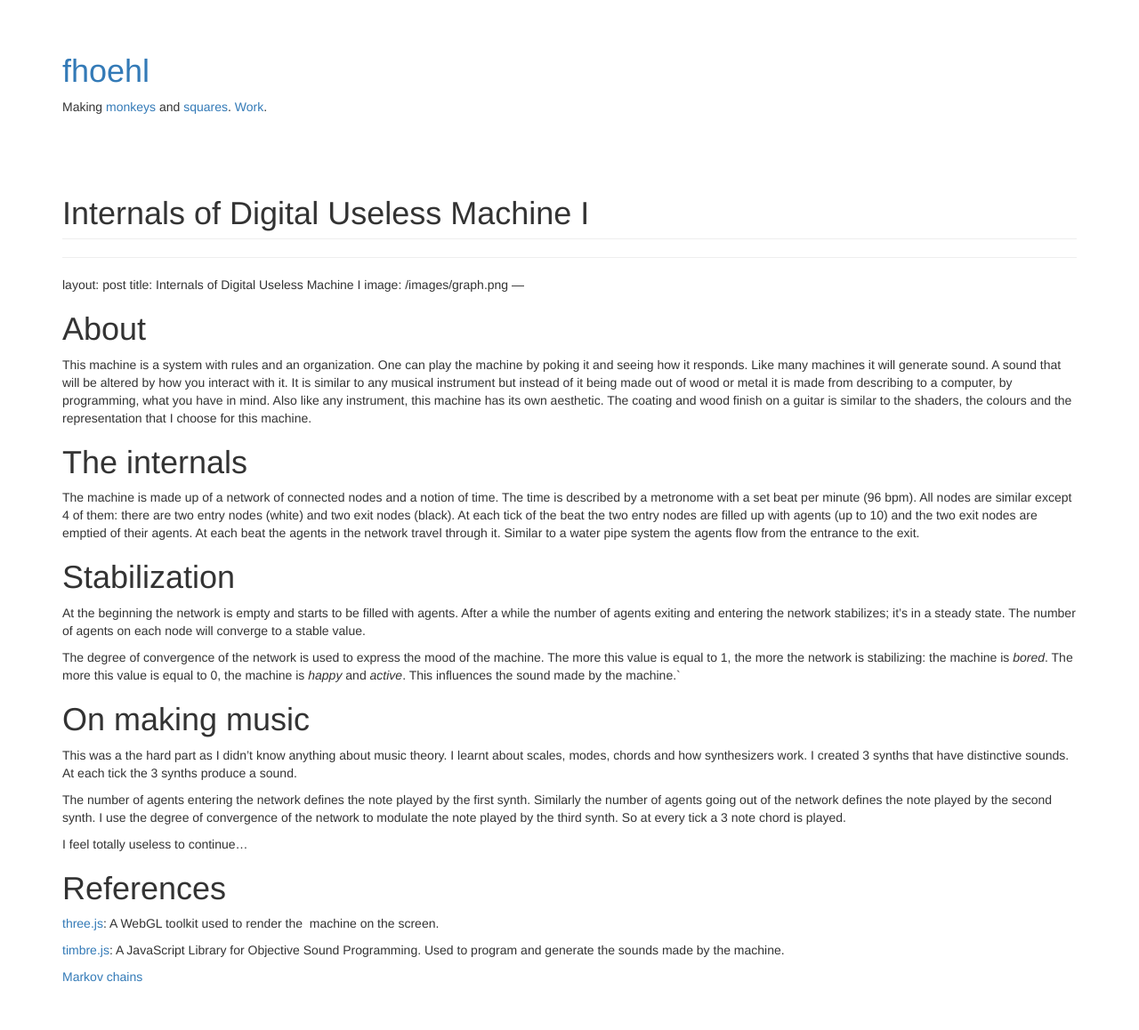
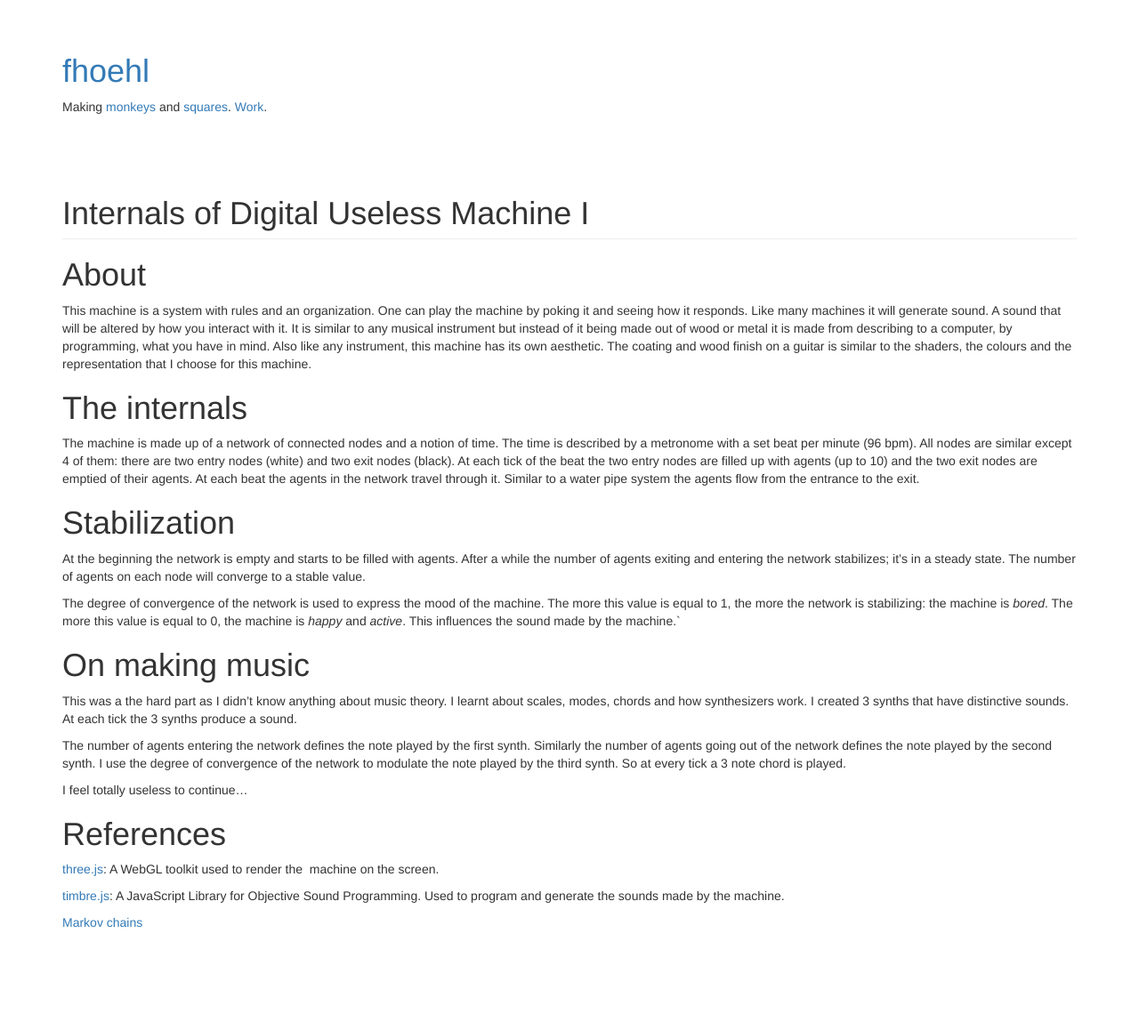
Before and after one commit to fhoehl/fhoehl.github.io, a Jekyll site: the page built from _posts/2014-06-12-network-sound.md, in a window 1280 px wide. Shown: the whole page at 89% size. Built offline with Jekyll 4.4.1, drawn with Linux system fonts in a browser that asks for light colours; nearby versions of some CDN libraries; after the commit the page ends 1097 px from its top, so only the background shows below that.

Commit message:
Useless machine
Fix

```diff
--- a/_posts/2014-06-12-network-sound.md
+++ b/_posts/2014-06-12-network-sound.md
@@ -1,9 +1,3 @@
----
-layout: post
-title: Internals of Digital Useless Machine I
-image: /images/graph.png
----
-
 ---
 layout: post
 title: Internals of Digital Useless Machine I
```
